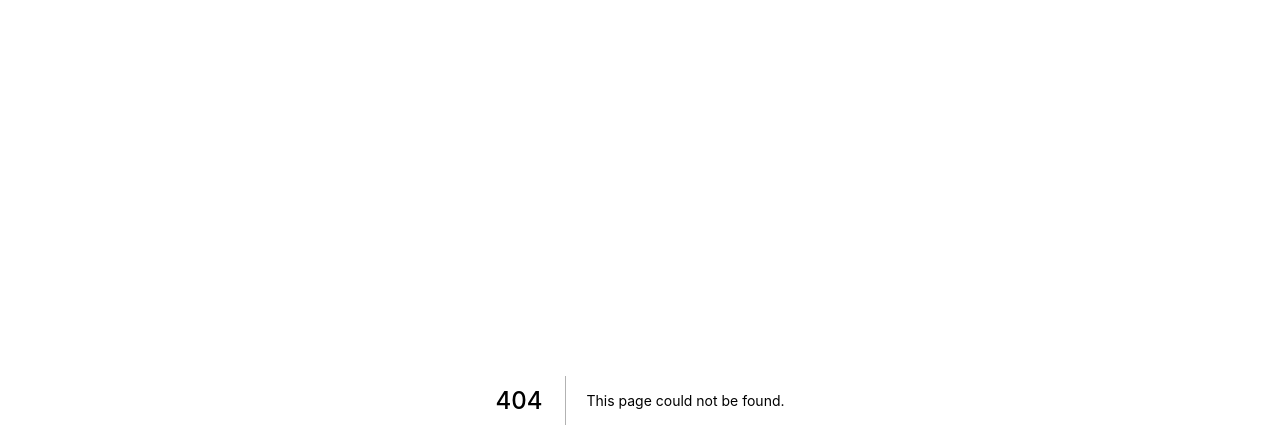
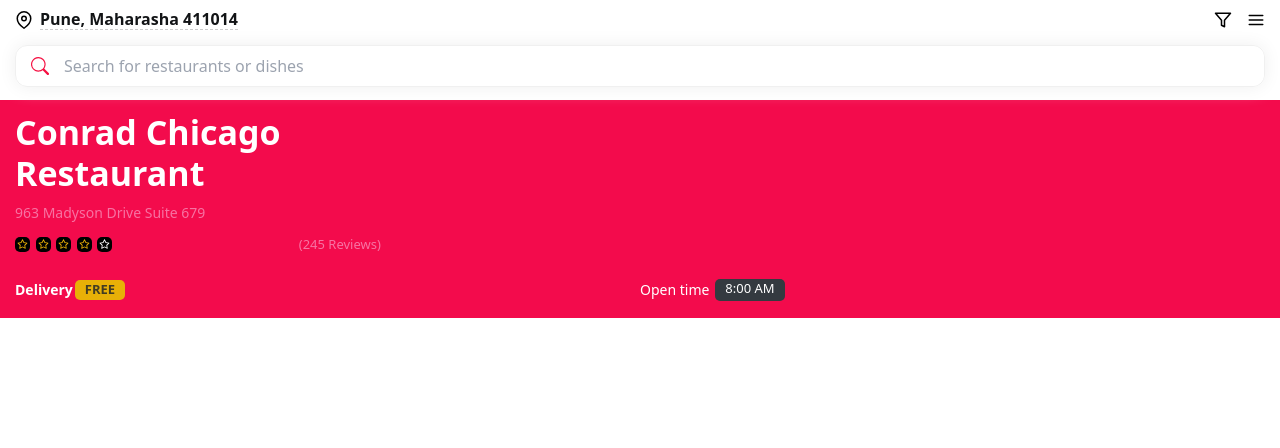
Before and after one commit to chaboxx/Rappidin, a Next.js app: page /restaurant/1 in a window 1280 px wide. Before the commit this address had no page. Shown: the top 448 px of the page. Built offline with nearby package versions, Linux system fonts and the light colour scheme.

Commit message:
rappidin -9

```diff
--- /dev/null
+++ b/components/cart/PlatoRow.tsx
@@ -0,0 +1,24 @@
+import { FC } from "react";
+
+import { AiOutlineMinus, AiOutlinePlus } from "react-icons/ai";
+
+interface Props{
+  plato:string;
+}
+
+import styles from "../../styles/components/cart/PlatoRow.module.css";
+
+export const PlatoRow:FC<Props> = ({plato}) => {
+  return (
+    <div className={styles.plato_row_container}>
+      <div className={styles.icon}><span></span></div>
+      <h3>Chicken Tikka Sub</h3>
+      <div>
+        <AiOutlineMinus/>
+        <p>1</p>
+        <AiOutlinePlus/>
+      </div>
+      <p>$628</p>
+    </div>
+  )
+}
--- /dev/null
+++ b/components/ui/checkout/SummaryTotal.tsx
@@ -0,0 +1,31 @@
+import { FC } from "react"
+
+import { Total } from "../../../interfaces/pedido";
+
+
+interface Props {
+  total : Total;
+}
+
+export const SummaryTotal:FC<Props> = ({total}) => {
+  return (
+    <div>
+      <div>
+        <p>Item Total</p>
+        <p>${total.itemTotal}</p>
+      </div>
+      <div>
+        <p>Restaurant Charges</p>
+        <p>${total.charges}</p>
+      </div>
+      <div>
+        <p>Delivery Fee</p>
+        <p>${total.deliveryFee}</p>
+      </div>
+      <div>
+        <p>Total Discount</p>
+        <p>${total.total}</p>
+      </div>
+    </div>
+  )
+}
--- /dev/null
+++ b/interfaces/pedido.ts
@@ -0,0 +1,14 @@
+
+
+
+export interface Pedido{
+
+}
+
+export interface Total {
+  itemTotal : number;
+  charges : number;
+  deliveryFee : number;
+  discount : number;
+  total : number;
+}
--- /dev/null
+++ b/pages/cart/index.tsx
@@ -0,0 +1,73 @@
+
+import { NextPage } from "next";
+import Image from "next/image";
+
+import { Layout } from "../../layouts/Layout";
+import { NavigationBar } from "../../components/ui/NavigationBar";
+
+import { PlatoRow } from "../../components/cart/PlatoRow";
+
+import { FiMapPin ,FiMessageSquare } from "react-icons/fi";
+import { SummaryTotal } from "../../components/ui/checkout/SummaryTotal";
+
+import styles from "../../styles/cart/CarritoComprasScreen.module.css";
+
+const carritoPlatos = ["Chicken Tikka Sub","Methi Chicken Dry","Reshmi Kebab","Lemon Cheese Dry","Rara Paneer","Special Lemon Cheese","Tandoori Chicken"]
+const total = {
+  itemTotal: 3140,
+  charges: 62.8,
+  deliveryFee: 10,
+  discount: 1884,
+  total: 1329
+}
+
+export const CarritoComprasScreen:NextPage = () => {
+  return (
+    <Layout title="Carrito Compras" description="Carrito Compras User">
+
+      <div className={styles.carrito_compras_container}>
+        <div className={styles.restaurant_title_container}>
+          <div>
+            <Image className={styles.restaurant_image} src="/../public/starter1.jpg" width="40px" height="40px"/>
+          </div>
+          <div>
+            <h1 className={styles.restaurant_title}>The Chatori Street</h1>
+            <div className={styles.restaurant_ubication}>
+              <FiMapPin className={styles.icon_ubication}/>
+              <p className={styles.restaurant_text_ubication}>Ramdaspeth, Nagpur, Maharashtra</p>
+            </div>
+          </div>
+        </div>
+
+        <div className={styles.menus_container}>
+          {
+            carritoPlatos.map((plato,index)=>(
+              <PlatoRow plato={plato} key={index}/>
+            ))
+          }
+        </div>
+
+        <div>
+          <div>
+
+            <input type="text" name="promo_code" placeholder="Enter promo code" />
+            <button>% APPLY</button>
+          </div>
+          <div>
+            <button>
+              <FiMessageSquare/>
+            </button>
+            <input type="text"  name="comment" multiple />
+          </div>
+
+        </div>
+
+        <SummaryTotal total={total}/>
+      </div>
+
+      <NavigationBar/>
+    </Layout>
+  )
+}
+
+export default CarritoComprasScreen;
--- /dev/null
+++ b/pages/restaurant/[nombreRestaurant].tsx
@@ -0,0 +1,43 @@
+import { Layout } from '../../layouts/Layout';
+
+import { AiOutlineStar } from "react-icons/ai";
+
+import styles from "../../styles/restaurant/RestaurantScreen.module.css";
+
+const RestaurantScreen = () => {
+  return (
+    <>
+      <Layout title="Restaurante" description="Restaurante Detalles-Descripcion">
+        <div className={styles.restaurant_screen_module}>
+          <h4 className={styles.restaurant_title}>
+            Conrad Chicago <br/>Restaurant
+          </h4>
+          <p className={styles.restaurant_subtitle}>963 Madyson Drive Suite 679</p>
+          <div className={styles.restaurant_calification}>
+            <div className={styles.restaurant_stars}>
+                <AiOutlineStar className={styles.star_full}/>
+                <AiOutlineStar className={styles.star_full}/>
+                <AiOutlineStar className={styles.star_full}/>
+                <AiOutlineStar className={styles.star_full}/>
+                <AiOutlineStar className={styles.star_empty}/>
+            </div>
+            <p className={styles.reviews_count}>(245 Reviews)</p>
+
+          </div>
+          <div className={styles.restaurant_delivery_information}>
+            <div className={styles.restaurant_delivery}>
+              <p className={styles.delivery}>Delivery</p>
+              <p className={styles.info_price}>FREE</p>
+            </div>
+            <div className={styles.open_time_container}>
+              <p className={styles.open}>Open time</p>
+              <p className={styles.time}>8:00 AM</p>
+            </div>
+          </div>
+        </div>
+      </Layout>
+    </>
+  )
+}
+
+export default RestaurantScreen;
--- /dev/null
+++ b/styles/cart/CarritoComprasScreen.module.css
@@ -0,0 +1,43 @@
+.carrito_compras_container{
+  background-color: #f3f4f4;
+}
+
+.restaurant_title_container{
+  padding: 5px 10px;
+  background-color: white;
+  display: grid;
+  grid-template-columns: 50px 1fr;
+  gap: 5px;
+  align-items: center;
+
+}
+.restaurant_image{
+  border-radius: 50%;
+}
+
+.restaurant_ubication{
+  display: grid;
+  grid-template-columns: 20px 1fr;
+  align-items: center;
+}
+
+.restaurant_title{
+  font-size: 15px;
+  font-weight: 700;
+}
+
+.restaurant_text_ubication{
+  font-size: 13px;
+  font-weight: 350;
+}
+
+.icon_ubication{
+  font-size: 14px;
+
+}
+
+
+/* Cart PlatoRow.tsx */
+.menus_container{
+  background-color: white;
+}
--- /dev/null
+++ b/styles/components/cart/PlatoRow.module.css
@@ -0,0 +1,20 @@
+.plato_row_container{
+  display: grid;
+
+}
+.icon{
+  width: 20px;
+  height: 20px;
+  border: 1px solid #e46773;
+  border-radius: 5px;
+}
+.icon::after{
+  content: "";
+  background-color: #dc3545;
+  position: relative;
+  top: 0;
+  left: 0;
+  padding: 3px;
+  margin: 0 6px;
+  border-radius: 50%;
+}
--- /dev/null
+++ b/styles/restaurant/RestaurantScreen.module.css
@@ -0,0 +1,108 @@
+.restaurant_screen_module{
+  display: grid;
+  background-color: #f30b4c;
+  padding: 7px 15px;
+}
+.restaurant_title{
+  font-size: 34px;
+  font-weight: 650;
+  color: white;
+  line-height: 1.2;
+  margin-top: 5px;
+  margin-bottom: 3px;
+}
+
+.restaurant_subtitle{
+  font-size: 14px;
+  color: #f772a2;
+  margin-bottom: 7px;
+  margin-top: 5px;
+}
+
+.restaurant_calification{
+  display: grid;
+  grid-template-columns: 1fr 1fr;
+  width: 45%;
+  align-items: center;
+  gap: 5px;
+  margin-top: 5px;
+}
+
+.restaurant_stars{
+  display: grid;
+  grid-template-columns: repeat(5,1fr);
+  gap: 3px;
+  width: 100px;
+}
+
+.reviews_count{
+  display: grid;
+  color: #f773a3;
+  font-size: 13px;
+}
+
+.star_full{
+  background-color: black;
+  color: #e8b007;
+  border-radius: 5px;
+  font-size: 15px;
+  padding: 1.5px;
+}
+
+
+.star_empty{
+  background-color: black;
+  color: white;
+  border-radius: 5px;
+  font-size: 15px;
+  padding: 1.5px;
+}
+
+.restaurant_delivery_information{
+  display: grid;
+  grid-template-columns: 1fr 1fr;
+  margin-top: 25px;
+  margin-bottom: 10px;
+}
+
+.restaurant_delivery{
+  display: grid;
+  grid-template-columns: 60px 50px;
+  align-items: center;
+}
+
+.delivery{
+  color: white;
+  font-size: 14px;
+  font-weight: 600;
+}
+
+.info_price{
+  background-color: #e8b007;
+  border-radius: 5px;
+  text-align: center;
+  height: 20px;
+  font-size: 13px;
+  font-weight: 600;
+  color: #423c23;
+}
+
+.open_time_container{
+  display: grid;
+  grid-template-columns: 70px 70px;
+  gap: 5px;
+  align-items: center;
+}
+
+.open{
+  color: white;
+  font-size: 14px;
+}
+.time{
+  background-color: #343a40;
+  color: white;
+  border-radius: 5px;
+  text-align: center;
+  font-size: 13px;
+  padding-bottom: 2px;
+}
```
Also changed, not shown: public/starter1.jpg (added).
